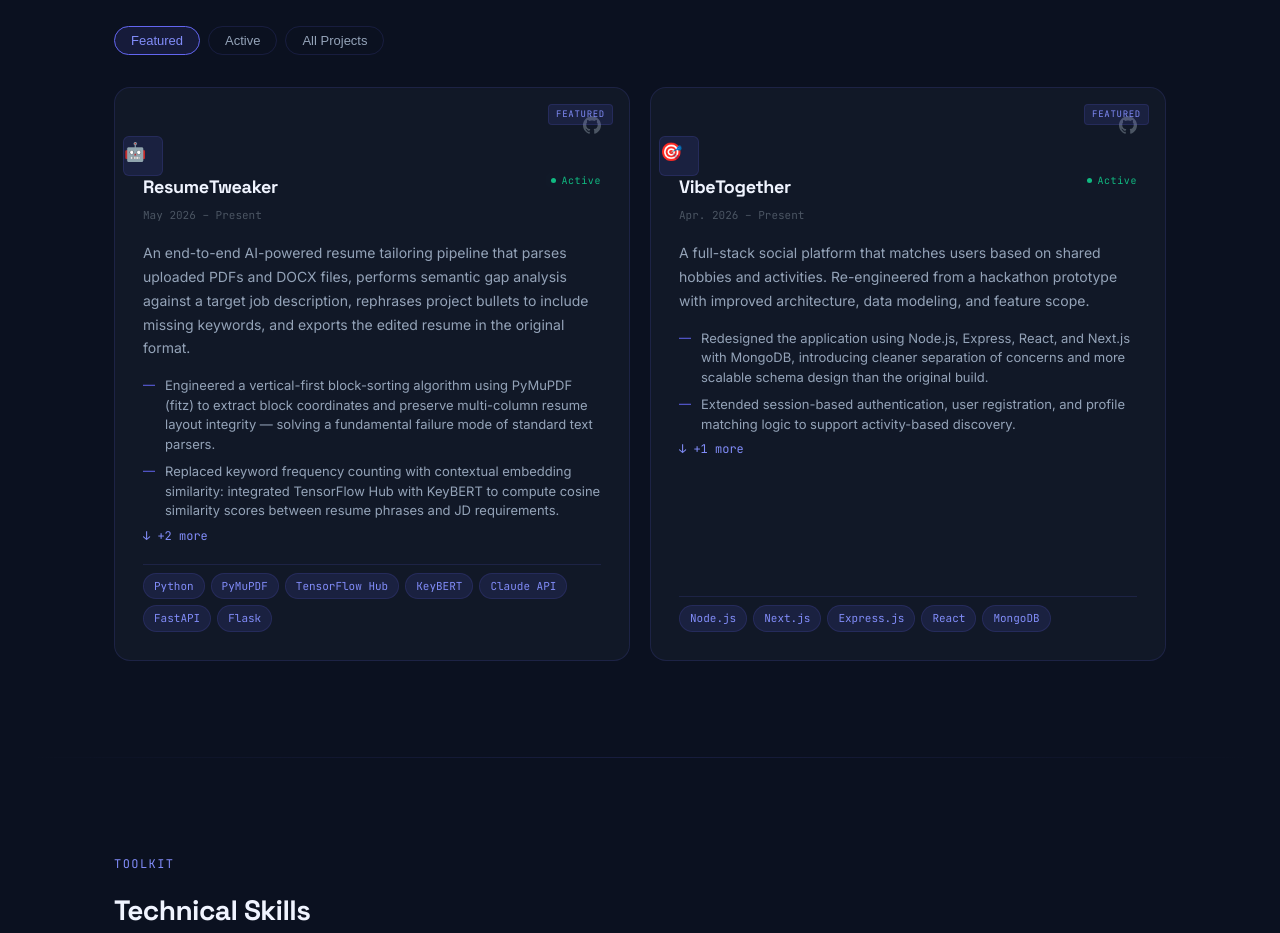
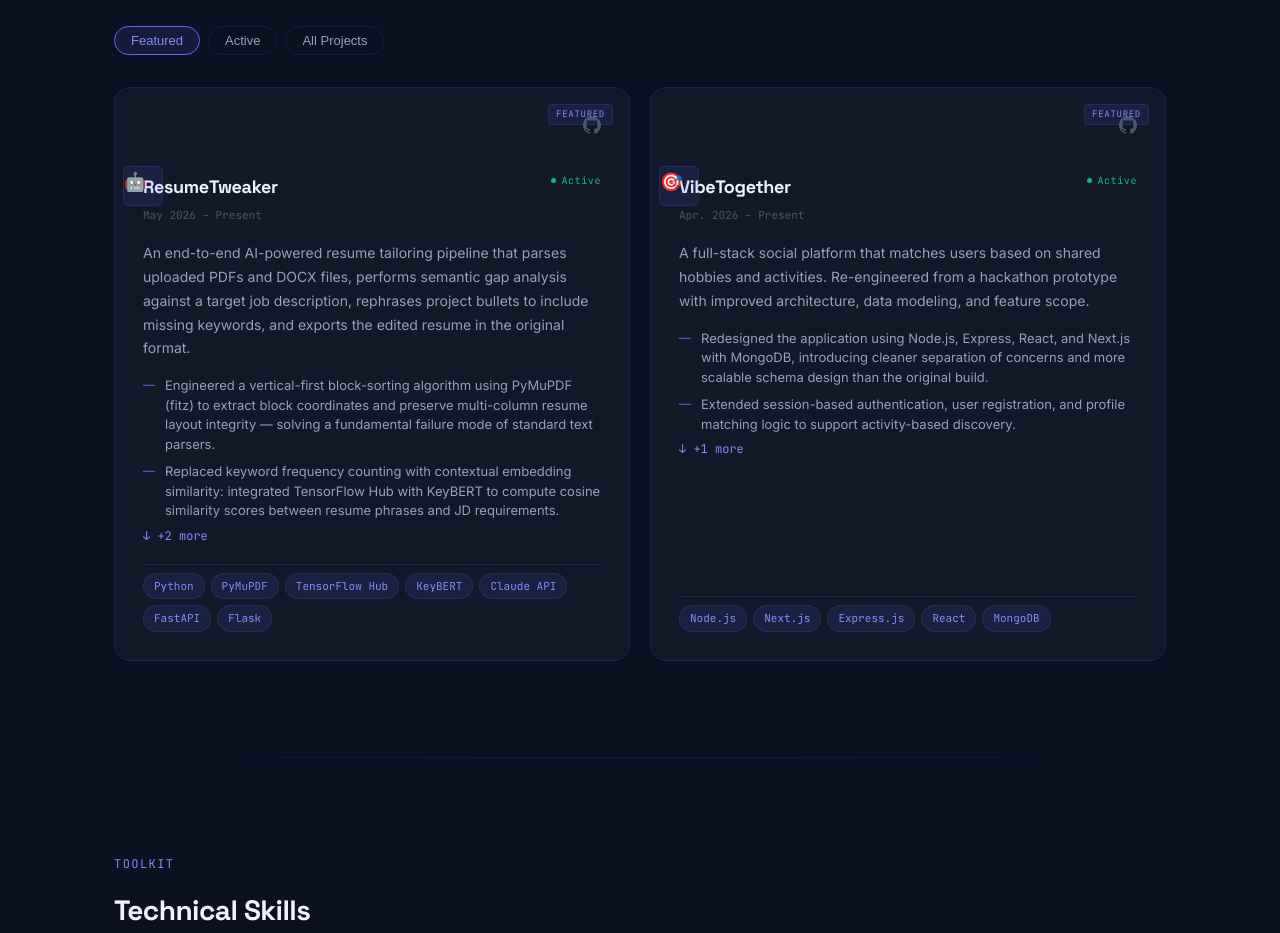
Before and after one commit to Saumy-m/SaumyaMehta, a Next.js app: page /SaumyaMehta/ in a window 1280 px wide. Shown: the part 2360-3293 px from the top of the page. Built offline with nearby package versions, Linux system fonts and the light colour scheme.

Commit message:
git update 1

```diff
--- a/styles/projects.css
+++ b/styles/projects.css
@@ -79,7 +79,7 @@
 
 .project-icon {
   position: relative;
-  top: 20px;
+  top: 50px;
   right: 20px;
   width: 40px;
   height: 40px;
```
